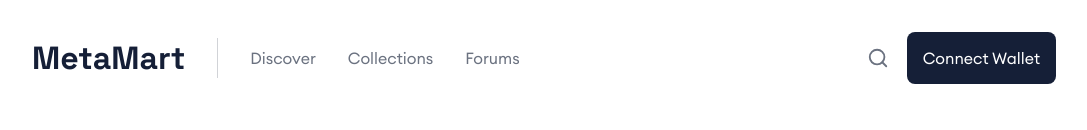
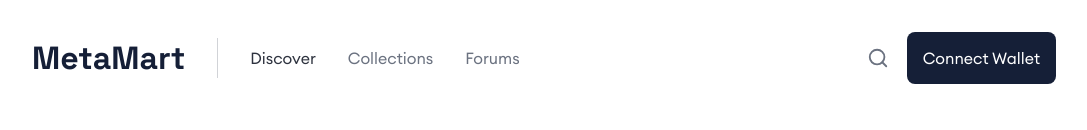
Before and after one commit to octopse/metaMart, a React (Create React App) app: page / in a window 1280 px wide. In both pictures the pointer is over the element "Discover". Shown: the top 130 px of the page, without its empty margins (96-1183 px from the left). Built offline with nearby package versions, Linux system fonts and the light colour scheme.

Commit message:
Updated Nav: added hover effect

```diff
--- a/src/styles/nav.module.css
+++ b/src/styles/nav.module.css
@@ -21,11 +21,13 @@
 .nav_left_menu{
     display: flex;
     color: #6B7280;
-
-
 }
 .nav_left_menu_item{
     margin-left: 2rem;
+    cursor: pointer;
+}
+.nav_left_menu_item:hover{
+    color: #2e333f;
 }
 .nav_right{
     display: flex;
@@ -39,4 +41,8 @@
     color: #fff;
     padding: 1rem;
     border-radius: 8px;
+    cursor: pointer;
 }
+.nav_right_connectwallet:hover{
+    background-color: #22335a;
+}
```
